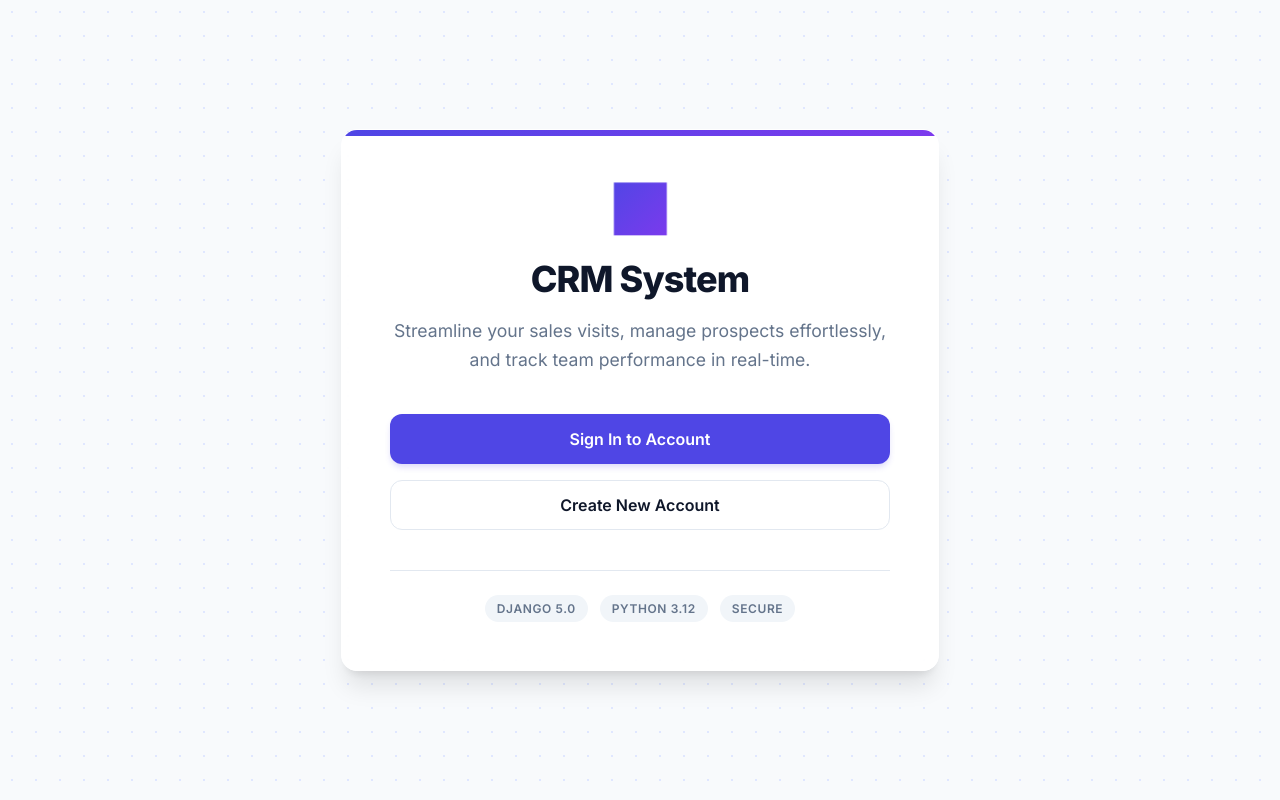
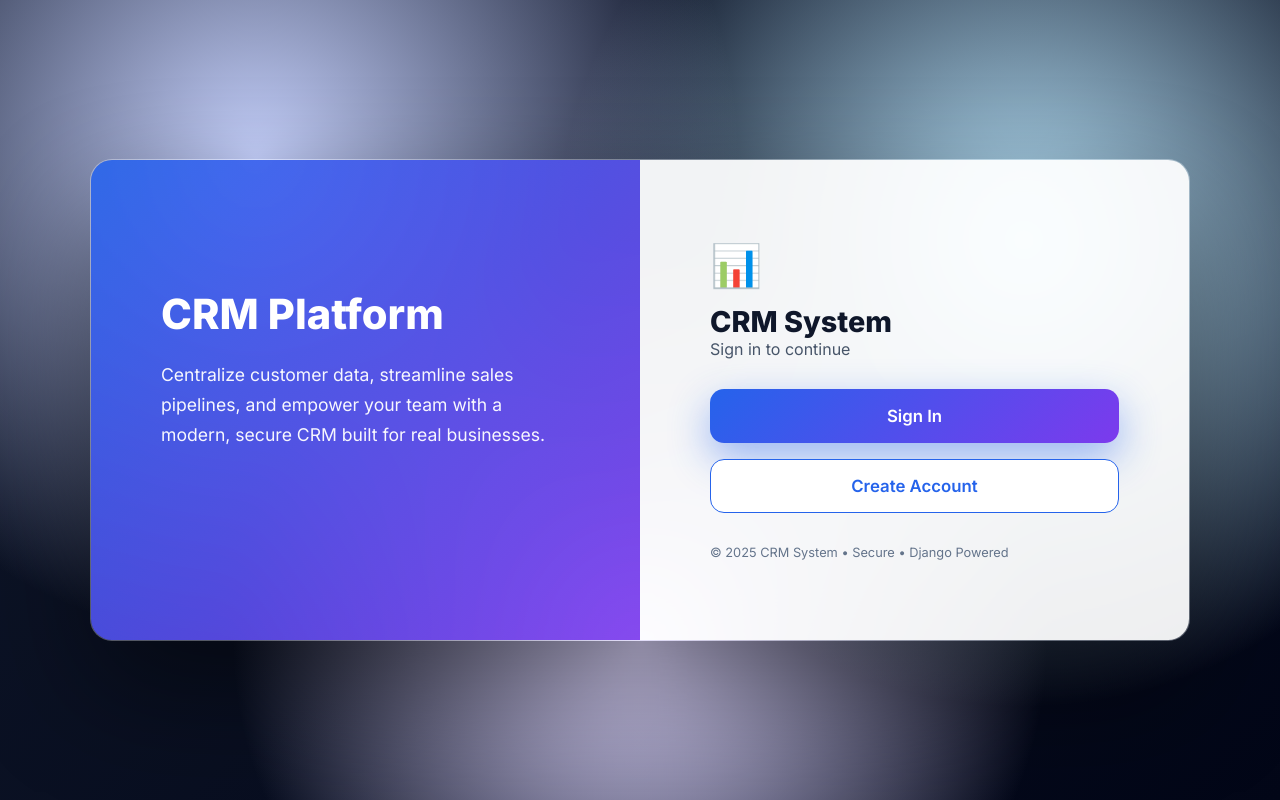
Before and after one commit to ManuSharma82/C.R.M.-Project-main, a Django app: page / in a window 1280 px wide. Run offline with Django 5.2, Linux system fonts and the light colour scheme.

Commit message:
Updated dashboard UI

```diff
--- a/C.R.M.-Project-main/mysite/newapp/templates/newapp/index.html
+++ b/C.R.M.-Project-main/mysite/newapp/templates/newapp/index.html
@@ -3,200 +3,200 @@
 <html lang="en">
 <head>
 <meta charset="UTF-8">
+<title>CRM System | Login</title>
 <meta name="viewport" content="width=device-width, initial-scale=1.0">
-    <title>Welcome - CRM System</title>
+
 <link href="https://fonts.googleapis.com/css2?family=Inter:wght@400;500;600;700;800&display=swap" rel="stylesheet">
+
     <style>
-        :root {
-            --primary: #4f46e5;
-            --primary-dark: #4338ca;
-            --secondary: #64748b;
-            --bg-body: #f8fafc;
-            --bg-card: #ffffff;
-            --text-main: #0f172a;
-            --text-muted: #64748b;
-            --border: #e2e8f0;
-            --radius: 16px;
-            --shadow-xl: 0 20px 25px -5px rgb(0 0 0 / 0.1), 0 8px 10px -6px rgb(0 0 0 / 0.1);
+        :root{
+            --blue:#2563eb;
+            --purple:#7c3aed;
+            --dark:#0f172a;
+            --light:#e5e7eb;
         }
 
-        body {
-            margin: 0;
-            padding: 0;
-            font-family: 'Inter', sans-serif;
-            background-color: var(--bg-body);
-            background-image: radial-gradient(#e0e7ff 1px, transparent 1px);
-            background-size: 24px 24px;
-            display: flex;
-            align-items: center;
-            justify-content: center;
-            min-height: 100vh;
-            color: var(--text-main);
+        *{margin:0;padding:0;box-sizing:border-box}
+
+    body{
+        font-family:'Inter',sans-serif;
+        min-height:100vh;
+        display:flex;
+        align-items:center;
+        justify-content:center;
+
+        /* 🔥 PREMIUM BACKGROUND */
+        background:
+            radial-gradient(circle at 20% 20%, #c7d2fe, transparent 40%),
+            radial-gradient(circle at 80% 30%, #bae6fd, transparent 40%),
+            radial-gradient(circle at 50% 80%, #ddd6fe, transparent 45%),
+            linear-gradient(135deg,#0f172a,#020617);
     }
 
-        .landing-container {
-            width: 100%;
-            max-width: 500px;
-            background: rgba(255, 255, 255, 0.9);
-            backdrop-filter: blur(10px);
-            border-radius: var(--radius);
-            padding: 48px;
-            text-align: center;
-            box-shadow: var(--shadow-xl);
-            border: 1px solid white;
-            position: relative;
-            overflow: hidden;
+    /* ===== GLASS CARD ===== */
+    .container{
+        width:100%;
+        max-width:1100px;
+        display:flex;
+        border-radius:22px;
+        overflow:hidden;
+
+        background:rgba(255,255,255,.12);
+        backdrop-filter:blur(22px);
+        -webkit-backdrop-filter:blur(22px);
+
+        box-shadow:0 50px 120px rgba(0,0,0,.45);
+        border:1px solid rgba(255,255,255,.2);
     }
 
-        /* Top Accent Line */
-        .landing-container::before {
-            content: '';
-            position: absolute;
-            top: 0; left: 0; right: 0;
-            height: 6px;
-            background: linear-gradient(90deg, #4f46e5, #7c3aed);
+    /* ===== LEFT PANEL ===== */
+    .left{
+        width:50%;
+        padding:80px 70px;
+        color:white;
+        background:linear-gradient(135deg,rgba(37,99,235,.9),rgba(124,58,237,.9));
     }
 
-        .logo-icon {
-            font-size: 3rem;
-            margin-bottom: 20px;
-            display: inline-block;
-            background: linear-gradient(135deg, #4f46e5 0%, #7c3aed 100%);
-            -webkit-background-clip: text;
-            -webkit-text-fill-color: transparent;
+    .left h1{
+        font-size:2.6rem;
+        font-weight:800;
+        margin-bottom:20px;
+        line-height:1.2;
     }
 
-        .landing-container h1 {
-            font-size: 2.25rem;
-            font-weight: 800;
-            margin: 0 0 16px 0;
-            color: var(--text-main);
-            letter-spacing: -0.025em;
+    .left p{
+        font-size:1.1rem;
+        line-height:1.7;
+        opacity:.95;
     }
 
-        .landing-container p {
-            color: var(--text-muted);
-            font-size: 1.1rem;
-            line-height: 1.6;
-            margin: 0 0 40px 0;
+    /* ===== RIGHT PANEL ===== */
+    .right{
+        width:50%;
+        padding:80px 70px;
+        background:rgba(255,255,255,.92);
     }
 
-        /* Buttons */
-        .auth-buttons {
-            display: flex;
-            flex-direction: column;
-            gap: 16px;
-            margin-bottom: 40px;
+    .logo{
+        font-size:2.6rem;
+        margin-bottom:14px;
     }
 
-        .btn {
-            display: inline-flex;
-            justify-content: center;
-            align-items: center;
-            padding: 14px 24px;
-            border-radius: 12px;
-            font-size: 1rem;
-            font-weight: 600;
-            text-decoration: none;
-            transition: all 0.2s ease;
-            width: 100%;
-            box-sizing: border-box;
-            cursor: pointer;
+    .right h2{
+        font-size:1.8rem;
+        font-weight:800;
+        color:var(--dark);
     }
 
-        .btn-primary {
-            background: var(--primary);
-            color: white;
-            border: 1px solid transparent;
-            box-shadow: 0 4px 6px -1px rgba(79, 70, 229, 0.2);
-        }
-        .btn-primary:hover {
-            background: var(--primary-dark);
-            transform: translateY(-1px);
+    .subtitle{
+        color:#475569;
+        margin-bottom:30px;
     }
 
-        .btn-secondary {
-            background: white;
-            color: var(--text-main);
-            border: 1px solid var(--border);
-        }
-        .btn-secondary:hover {
-            background: #f1f5f9;
-            border-color: #cbd5e1;
+    /* ===== BUTTONS ===== */
+    .buttons{
+        display:flex;
+        flex-direction:column;
+        gap:16px;
     }
 
-        .btn-outline {
-            background: transparent;
-            color: var(--text-muted);
-            border: 1px dashed var(--border);
-        }
-        .btn-outline:hover {
-            color: var(--primary);
-            border-color: var(--primary);
-            background: #eef2ff;
+    .btn{
+        height:54px;
+        border-radius:14px;
+        font-size:1.05rem;
+        font-weight:600;
+        text-decoration:none;
+        display:flex;
+        align-items:center;
+        justify-content:center;
+        transition:.25s;
     }
 
-        /* Tech Badges */
-        .tech-badges {
-            display: flex;
-            justify-content: center;
-            gap: 12px;
-            flex-wrap: wrap;
-            padding-top: 24px;
-            border-top: 1px solid var(--border);
+    .btn-primary{
+        background:linear-gradient(135deg,var(--blue),var(--purple));
+        color:white;
+        box-shadow:0 15px 40px rgba(37,99,235,.45);
     }
 
-        .tech-badge {
-            font-size: 0.75rem;
-            font-weight: 600;
-            color: var(--text-muted);
-            background: #f1f5f9;
-            padding: 6px 12px;
-            border-radius: 20px;
-            text-transform: uppercase;
-            letter-spacing: 0.05em;
+    .btn-primary:hover{
+        transform:translateY(-2px);
+        box-shadow:0 22px 55px rgba(124,58,237,.6);
+    }
+
+    .btn-outline{
+        border:1.8px solid var(--blue);
+        color:var(--blue);
+        background:white;
+    }
+
+    .btn-outline:hover{
+        background:#eef2ff;
+    }
+
+    /* footer */
+    .footer{
+        margin-top:32px;
+        font-size:.8rem;
+        color:#64748b;
+    }
+
+    /* ===== RESPONSIVE ===== */
+    @media(max-width:900px){
+        .container{flex-direction:column}
+        .left,.right{
+            width:100%;
+            padding:60px 40px;
+            text-align:center;
+        }
     }
     </style>
     </head>
+
 <body>
 
-    <div class="landing-container">
-        <div class="logo-icon">📊</div>
+<div class="container">
 
-        <h1>CRM System</h1>
+    <!-- LEFT -->
+    <div class="left">
+        <h1><br>CRM Platform</h1>
         <p>
-            Streamline your sales visits, manage prospects effortlessly, and track team performance in real-time.
+            Centralize customer data, streamline sales pipelines,
+            and empower your team with a modern, secure CRM
+            built for real businesses.
         </p>
+    </div>
+
+    <!-- RIGHT -->
+    <div class="right">
+        <div class="logo">📊</div>
+        <h2>CRM System</h2>
+        <p class="subtitle">Sign in to continue</p>
 
         {% if user.is_authenticated %}
-            <div style="background: #eff6ff; padding: 16px; border-radius: 12px; margin-bottom: 24px; color: #1e40af;">
-                Welcome back, <strong>{{ user.get_full_name|default:user.username }}</strong>!
-            </div>
-
-            <div class="auth-buttons">
+            <div class="buttons">
                 <a href="{% url 'newapp:dashboard' %}" class="btn btn-primary">
-                    Go to Dashboard &rarr;
+                    Go to Dashboard
                 </a>
-
-                <div style="display: flex; gap: 12px;">
-                    {% if user.is_staff %}
-                        <a href="/admin/" class="btn btn-secondary" style="flex:1;">Admin</a>
-                    {% endif %}
-                    <a href="{% url 'newapp:logout' %}" class="btn btn-outline" style="flex:1;">Logout</a>
-                </div>
+                <a href="{% url 'newapp:logout' %}" class="btn btn-outline">
+                    Logout
+                </a>
             </div>
         {% else %}
-            <div class="auth-buttons">
-                <a href="{% url 'newapp:signin' %}" class="btn btn-primary">Sign In to Account</a>
-                <a href="{% url 'newapp:signup' %}" class="btn btn-secondary">Create New Account</a>
+            <div class="buttons">
+                <a href="{% url 'newapp:signin' %}" class="btn btn-primary">
+                    Sign In
+                </a>
+                <a href="{% url 'newapp:signup' %}" class="btn btn-outline">
+                    Create Account
+                </a>
             </div>
         {% endif %}
 
-        <div class="tech-badges">
-            <span class="tech-badge">Django 5.0</span>
-            <span class="tech-badge">Python 3.12</span>
-            <span class="tech-badge">Secure</span>
+        <div class="footer">
+            © 2025 CRM System • Secure • Django Powered
         </div>
+    </div>
+
 </div>
 
 </body>
```
Lines whose indentation alone changed are shown as unchanged.
